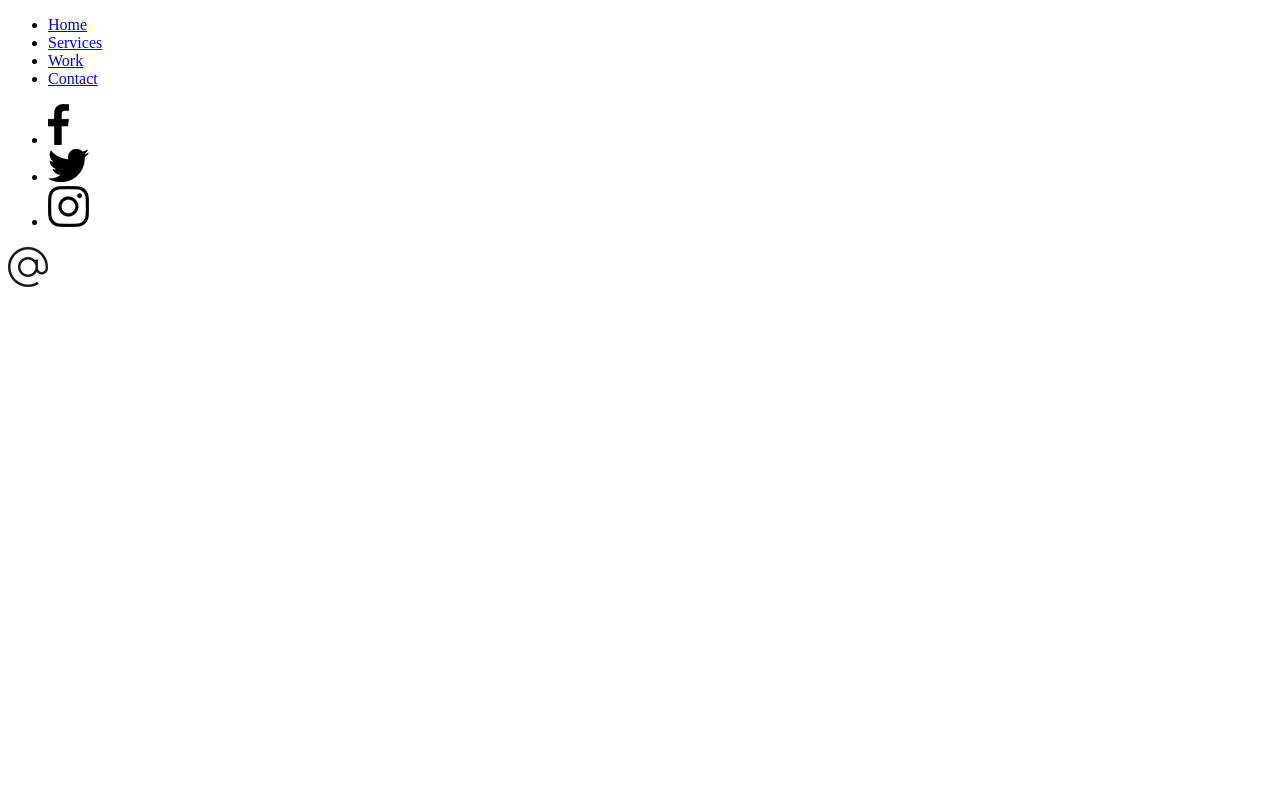
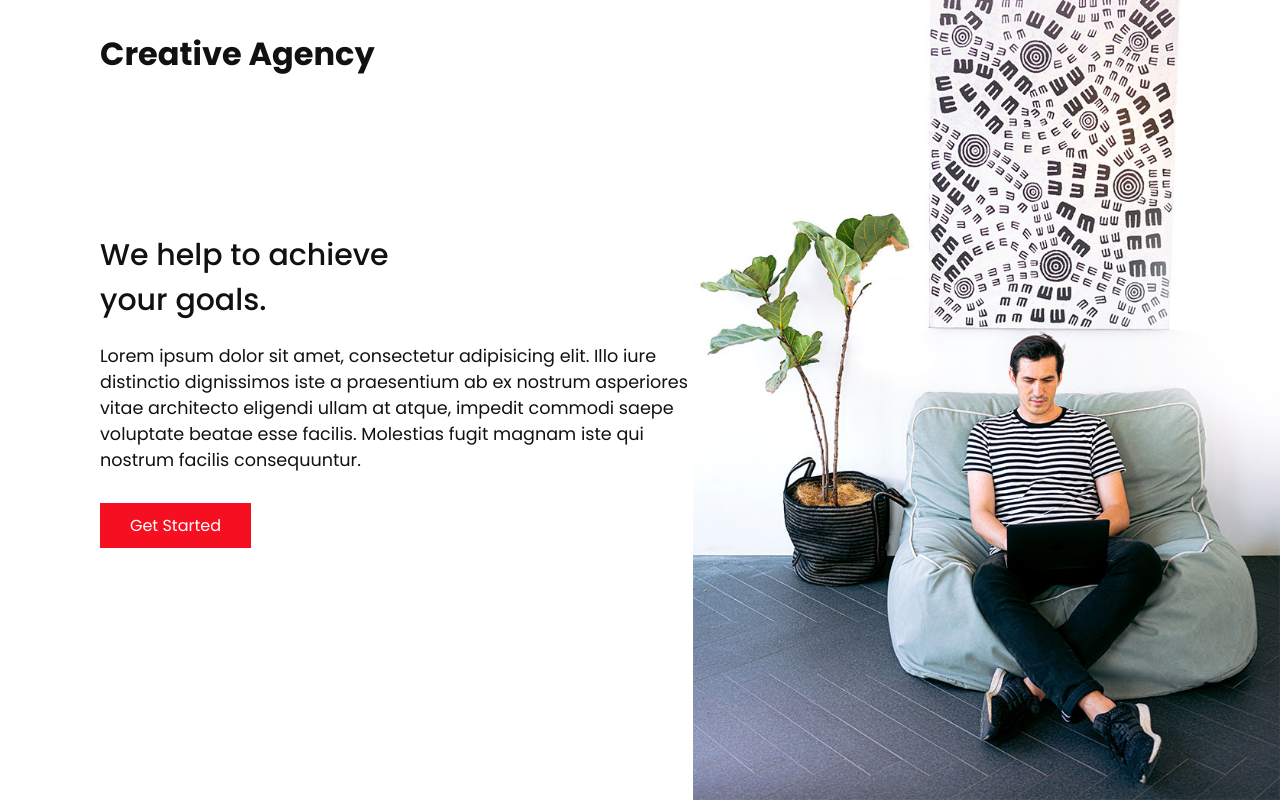
Before and after one commit to YimikaD/Creative_Agency_Website, a plain HTML site: page index.html in a window 1280 px wide. Drawn offline with Linux system fonts and the light colour scheme.

Commit message:
initial commit

```diff
--- a/css/style.css
+++ b/css/style.css
@@ -0,0 +1,68 @@
+@import url('https://fonts.googleapis.com/css?family=Poppins:200,300,400,500,600,700,800,900&display=swap');
+
+*{
+  box-sizing: border-box;
+  margin: 0;
+  padding: 0;
+}
+
+html,
+body{
+    font-family: 'poppins', sans-serif;
+    color: #111;
+}
+h1{
+    font-size: 30px;
+    font-weight: 500;
+}
+p{
+    margin: 20px 0 10px 0;
+    font-size: 1.1rem;
+}
+
+section{
+display: flex;
+height: 100vh;
+align-items: center;
+padding: 100px;
+}
+
+.btn{
+    cursor: pointer;
+    display: inline-block;
+    background: #f60f20;
+    color: #fff;
+    text-decoration: none;
+    padding: 10px 30px;
+    margin: 20px 0;
+}
+
+.btn:hover{
+    transform:scale(0.98);
+}
+
+.logo{
+    position: absolute;
+    top: 30px;
+    left: 100px;
+    font-size: 2rem;
+    font-weight: 700;
+    z-index: 10;
+}
+
+.home-content{
+    position: relative;
+    z-index: 10;
+    max-width: 600px;
+}
+
+.home-img{
+    position: absolute;
+    bottom: 0;
+    right: 0;
+    height: 110%;
+}
+
+.navigation{
+    display: none;
+}
--- a/index.html
+++ b/index.html
@@ -9,7 +9,7 @@
 </head>
 <body>
     <header>
-<div class="logo"Creative Agency</div>
+<div class="logo">Creative Agency</div>
 <div class="toggle"></div>
 <div class="navigation">
     <ul>
@@ -43,7 +43,16 @@
 </div>
     </header>
 
-    <section></section>
+    <section>
+        <img src="images/home-img.jpg" class="home-img" alt="">
+        <div class="home-content">
+            <h1>We help to achieve <br> your goals.</h1>
+            <p>
+                Lorem ipsum dolor sit amet, consectetur adipisicing elit. Illo iure distinctio dignissimos iste a praesentium ab ex nostrum asperiores vitae architecto eligendi ullam at atque, impedit commodi saepe voluptate beatae esse facilis. Molestias fugit magnam iste qui nostrum facilis consequuntur.
+            </p>
+            <a href="contact.html" class="btn">Get Started</a>
+        </div>
+    </section>
    <script src="js/script.js"></script>
 </body>
 </html>
```
